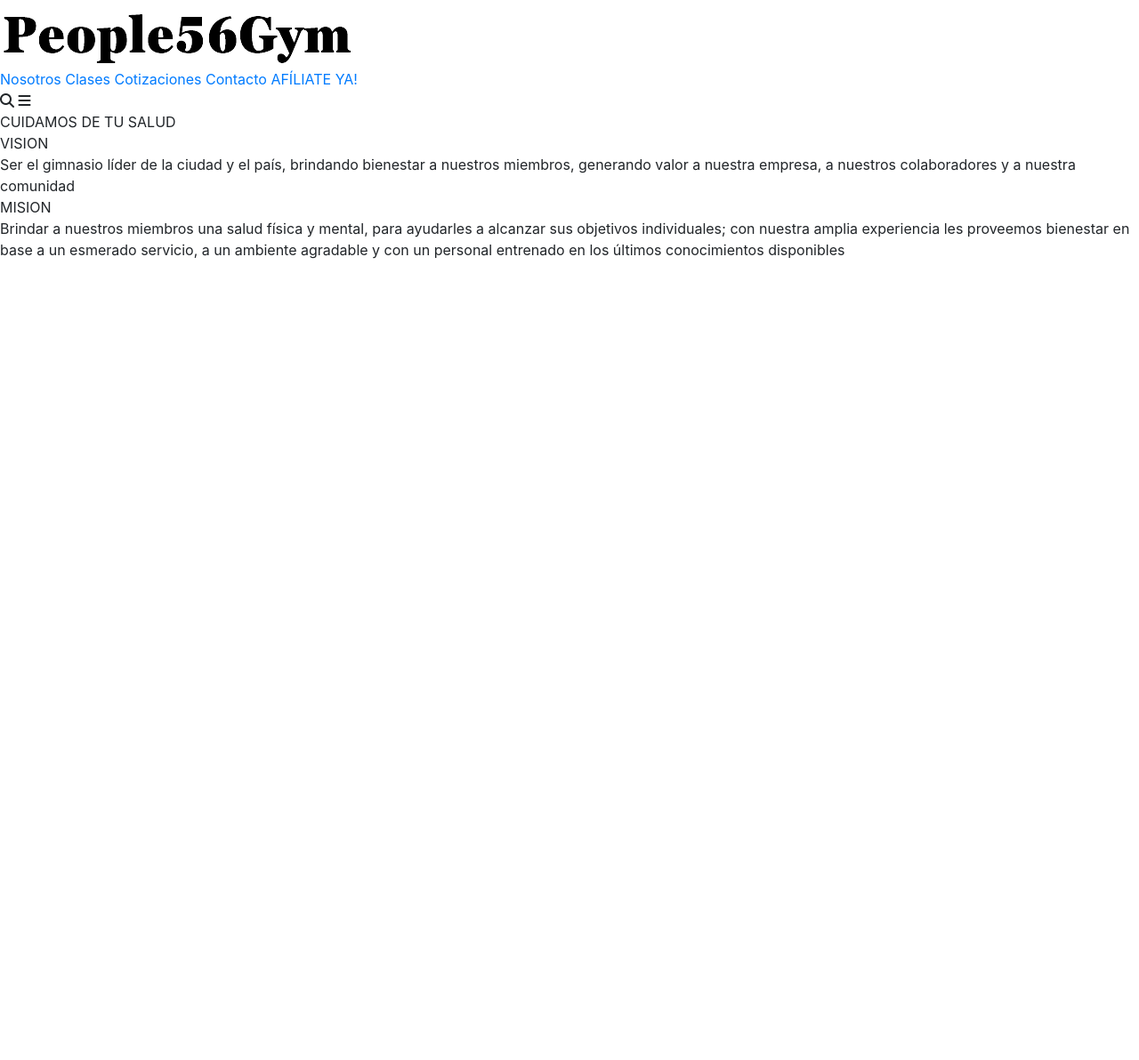
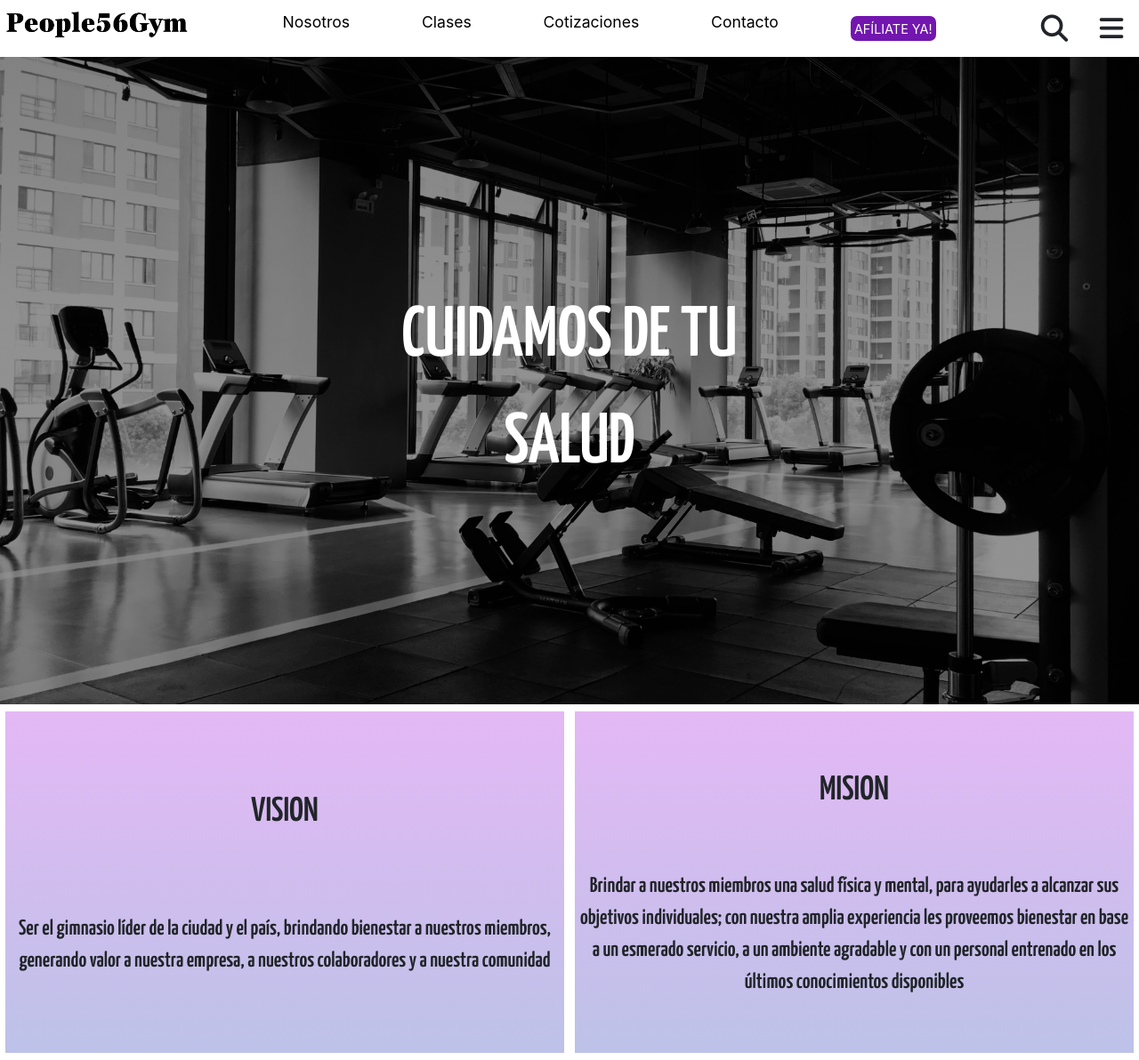
Before and after one commit to Fabianski-007/Gympeople, a PHP site: page /nosotros.html in a window 1280 px wide. Shown: the whole page at 89% size. Before the commit the page ends 291 px from the top, so only its background shows below. Run offline with PHP 8.4, Linux system fonts and the light colour scheme; some libraries are stand-ins or nearby versions.

Commit message:
Actualizacion pagina web

```diff
--- a/login.html
+++ b/login.html
@@ -13,7 +13,7 @@
 <script src="https://use.fontawesome.com/releases/v5.0.7/js/all.js"></script>
 
 <link rel="stylesheet" type="text/css" href="static/img/estilos.css">
-<script src="juan.html"></script>
+<script src="roles.html"></script>
 <script src="JS/validacion.js"></script>
 </head>
 <body>
--- a/new_page.html
+++ b/new_page.html
@@ -16,9 +16,9 @@
 <body>
     <header class="contenedor_header">
         <nav class="nav_secundario">
-            <a class="hiper2" href="Loginobos/login.html">Ingresar</a>
+            <a class="hiper2" href="login.html">Ingresar</a>
             <a class="hiper2 quit" href="#">Actualizar Datos</a>
-            <a class="hiper2" href="#">Beneficios</a>
+            <a class="hiper2" href="Beneficios.html">Beneficios</a>
             <a class="hiper2" href="#">Referir</a>
         </nav>
         <nav class="nav_principal">
@@ -29,7 +29,7 @@
                 <a class="hiper" href="nosotros.html" target="blank">Nosotros</a>
                 <a class="hiper" href="#">Clases</a>
                 <a class="hiper" href="#">Cotizaciones</a>
-                <a class="hiper" href="#">Contacto</a>
+                <a class="hiper" href="Contacto.html">Contacto</a>
                 <a id="hiper_afiliacion" href="#">AFÍLIATE YA!</a>
             </div>
             <div id="conteiner_icon">
--- a/new_page_style.css
+++ b/new_page_style.css
@@ -97,7 +97,7 @@ body{
 .asesoria{
     height: 100%;
     width: 49%;
-    background-image: linear-gradient(to right, rgba(248, 54, 0, 0.404) 0%, rgba(249, 213, 35, 0.404) 100%),url("../fotos/nutricion.jpg");
+    background-image: linear-gradient(to right, rgba(248, 54, 0, 0.404) 0%, rgba(249, 213, 35, 0.404) 100%),url("fotos/nutricion.jpg");
     background-repeat: no-repeat;
     background-size: cover;
     background-position: center;
@@ -105,7 +105,7 @@ body{
 .virtual{
     height: 100%;
     width: 49%;
-    background-image: linear-gradient(to right, rgba(248, 54, 0, 0.404) 0%, rgba(249, 213, 35, 0.404) 100%),url("../fotos/virtual.jpg");
+    background-image: linear-gradient(to right, rgba(248, 54, 0, 0.404) 0%, rgba(249, 213, 35, 0.404) 100%),url("fotos/virtual.jpg");
     background-size: cover;
     background-position:center ;
     background-repeat: no-repeat;
--- a/nosotros.html
+++ b/nosotros.html
@@ -2,9 +2,9 @@
 <head>
     <meta charset="UTF-8">
     <meta name="viewport" content="width=device-width, initial-scale=1.0">
-    <link rel="stylesheet" href="css/style_nosotros.css">
+    <link rel="stylesheet" href="style_nosotros.css">
     <link rel="stylesheet" href="bootstrap/css/bootstrap.css">
-    <link rel="stylesheet" href="css/normalize.css">
+    <link rel="stylesheet" href="normalize.css">
     <link href="https://fonts.googleapis.com/css2?family=Yanone+Kaffeesatz:wght@600&display=swap" rel="stylesheet">
     <script src="https://kit.fontawesome.com/f0ed3d486e.js"></script>
     <script type="text/javascript" src="javascript/nosotros.js"></script>
--- a/style_nosotros.css
+++ b/style_nosotros.css
@@ -92,7 +92,7 @@ body{
 .contenedor_titulo{
     width: 100%;
     height: calc(100vh - 9vh);
-    background-image: linear-gradient(to bottom, #32323285 0%, #3f3f3f83 40%, #1c1c1c86 150%), linear-gradient(to top, rgba(255,255,255,0.40) 0%, rgba(0,0,0,0.25) 200%),url("../fotos/nosotros2.jpg");
+    background-image: linear-gradient(to bottom, #32323285 0%, #3f3f3f83 40%, #1c1c1c86 150%), linear-gradient(to top, rgba(255,255,255,0.40) 0%, rgba(0,0,0,0.25) 200%),url("fotos/nosotros2.jpg");
     background-blend-mode: multiply;
     background-repeat: no-repeat;
     background-size: cover;
```
